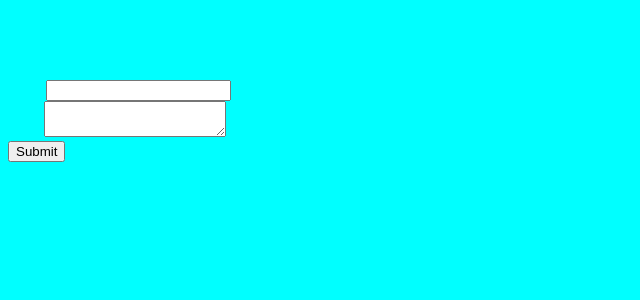
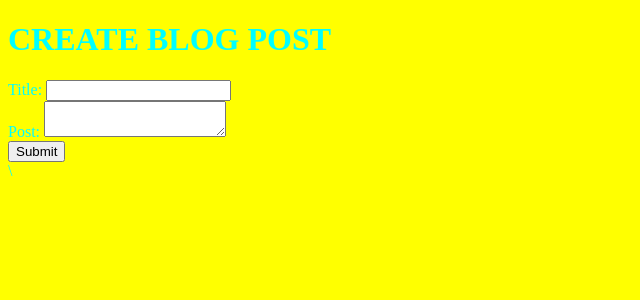
Before and after one commit to edwin1127/edwin-blog, a PHP site: page /post.php in a window 1280 px wide. Shown: the top 300 px of the page, without its empty margins (0-640 px from the left). Run offline with PHP 8.4, Linux system fonts and the light colour scheme.

Commit message:
created new colors for apple devices

```diff
--- a/controller/create-post.php
+++ b/controller/create-post.php
@@ -7,4 +7,5 @@
     echo "<p>Title: $title</p>";
     echo "<p>Title: $post</p>";
 
+
 	//this folder is to create a post and push it to our data base
--- a/main.css
+++ b/main.css
@@ -10,3 +10,10 @@ body{
     body {background-color: red;
 		}
 	}
+
+
+    @media (min-width: 1024px) {
+
+    body {background-color: yellow;
+		}
+	}
```
